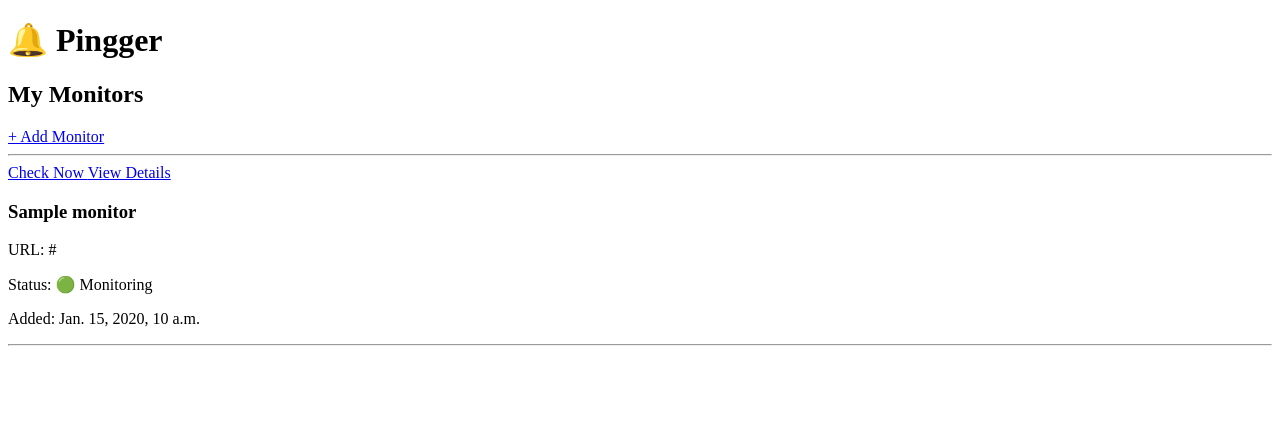
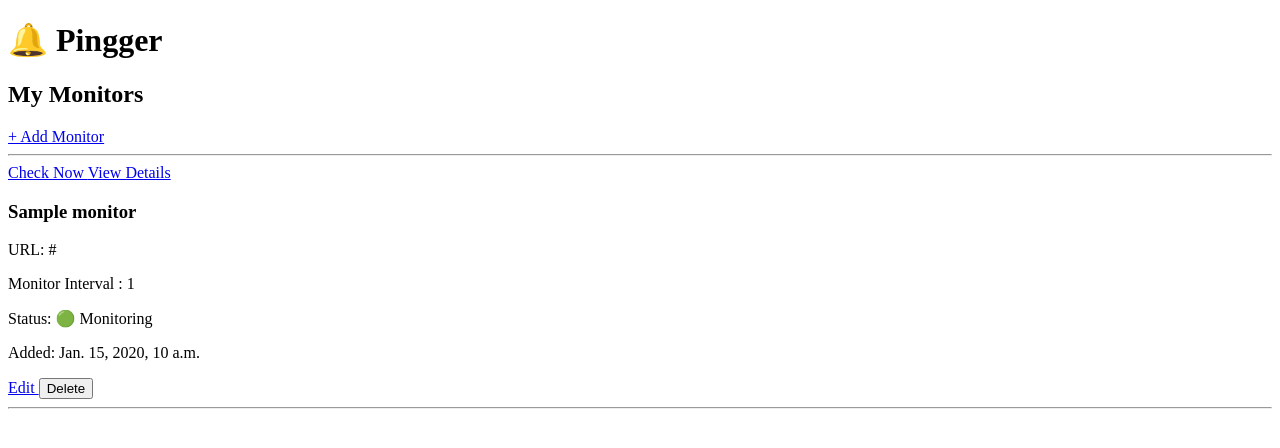
Before and after one commit to Solanki777/Pingger, a Django app: page /monitors/ in a window 1280 px wide. Shown: the top 448 px of the page. Run offline with Django 5.2, Linux system fonts and the light colour scheme; tables that the repository leaves empty hold one stand-in row (values such as "Sample post"); parts of the project's set-up code (start-up, migrations or seed data) failed here and were passed over.

Commit message:
monitor crud done

```diff
--- a/monitor/templates/monitor_list.html
+++ b/monitor/templates/monitor_list.html
@@ -34,6 +34,10 @@
                     URL:
                     {{ monitor.url }}
                 </p>
+                <p>
+                    Monitor Interval :
+                {{monitor.check_interval}}
+                </p>
 
                 <p>
                     Status:
@@ -48,6 +52,22 @@
                     Added:
                     {{ monitor.created_at }}
                 </p>
+                <a href="{% url 'edit_monitor' monitor.id %}">
+                    Edit
+                </a>
+
+                <form method="POST"
+                    action="{% url 'delete_monitor' monitor.id %}"
+                    style="display:inline;">
+
+                    {% csrf_token %}
+
+                    <button type="submit"
+                            onclick="return confirm('Are you sure you want to delete this monitor?');">
+                        Delete
+                    </button>
+
+                </form>
 
             </div>
 
--- a/monitor/urls.py
+++ b/monitor/urls.py
@@ -15,4 +15,15 @@ path(
     views.monitor_details,
     name="monitor_details"
 ),
+path(
+    "<int:id>/edit/",
+    views.edit_monitor,
+    name="edit_monitor"
+),
+
+path(
+    "<int:id>/delete/",
+    views.delete_monitor,
+    name="delete_monitor"
+),
 ]
--- a/monitor/views.py
+++ b/monitor/views.py
@@ -3,6 +3,7 @@ from django.shortcuts import render,redirect
 from django.views.decorators.csrf import ensure_csrf_cookie
 from .models import Monitor
 from .services import perform_health_check
+from django.shortcuts import get_object_or_404, redirect, render
 
 
 def check_monitor(request, id):
@@ -25,6 +26,50 @@ def check_monitor(request, id):
             "health_check": health_check,
         }
     )
+
+
+def edit_monitor(request, id):
+
+    monitor = get_object_or_404(
+        Monitor,
+        id=id
+    )
+
+    if request.method == "POST":
+
+        monitor.name = request.POST.get("name")
+        monitor.url = request.POST.get("url")
+        monitor.check_interval = request.POST.get(
+            "check_interval"
+        )
+
+        monitor.save()
+
+        return redirect("monitor_list")
+
+    return render(
+        request,
+        "edit_monitor.html",
+        {
+            "monitor": monitor
+        }
+    )
+
+
+def delete_monitor(request, id):
+
+    monitor = get_object_or_404(
+        Monitor,
+        id=id
+    )
+
+    if request.method == "POST":
+
+        monitor.delete()
+
+        return redirect("monitor_list")
+
+    return redirect("monitor_list")
 
 
 
```
Also changed, not shown: monitor/templates/edit_monitor.html (added, +70 -0 lines).
